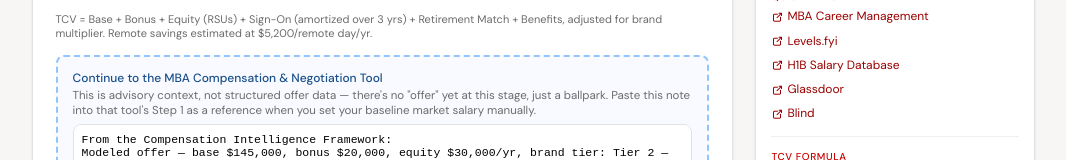
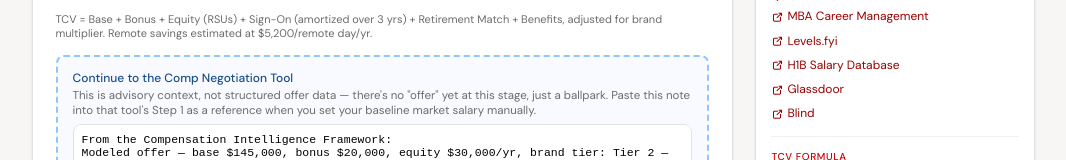
Before and after one commit to EcclesMBA/toolkit-comp_lifecycle, a plain HTML site: page compensation_intelligence_framework.html in a window 1280 px wide. Shown: the part 1403-1563 px from the top of the page, without its empty margins (108-1174 px from the left). Drawn offline with nearby package versions, Linux system fonts and the light colour scheme.

Commit message:
Add files via upload

```diff
--- a/compensation_intelligence_framework.html
+++ b/compensation_intelligence_framework.html
@@ -618,7 +618,7 @@
       <p style="font-size:11px;color:var(--u-muted)">TCV = Base + Bonus + Equity (RSUs) + Sign-On (amortized over 3 yrs) + Retirement Match + Benefits, adjusted for brand multiplier. Remote savings estimated at $5,200/remote day/yr.</p>
 
       <div class="handoff-box">
-        <div class="card-title" style="color:var(--u-blue);margin-bottom:2px;">Continue to the MBA Compensation &amp; Negotiation Tool</div>
+        <div class="card-title" style="color:var(--u-blue);margin-bottom:2px;">Continue to the Comp Negotiation Tool</div>
         <p style="font-size:11.5px;color:var(--u-muted);">This is advisory context, not structured offer data — there's no "offer" yet at this stage, just a ballpark. Paste this note into that tool's Step 1 as a reference when you set your baseline market salary manually.</p>
         <textarea id="handoffNote" readonly></textarea>
         <button class="handoff-btn" onclick="copyHandoffNote()">Copy note</button>
@@ -1022,7 +1022,7 @@ function calcTCV() {
   });
   document.getElementById('tcv-bars').innerHTML = html;
 
-  // Handoff note for the MBA Compensation & Negotiation Tool (advisory text, not parsed)
+  // Handoff note for the Comp Negotiation Tool (advisory text, not parsed)
   var brandLabel = document.getElementById('t-brand').selectedOptions[0].textContent;
   document.getElementById('handoffNote').value =
     'From the Compensation Intelligence Framework:\n' +
```
